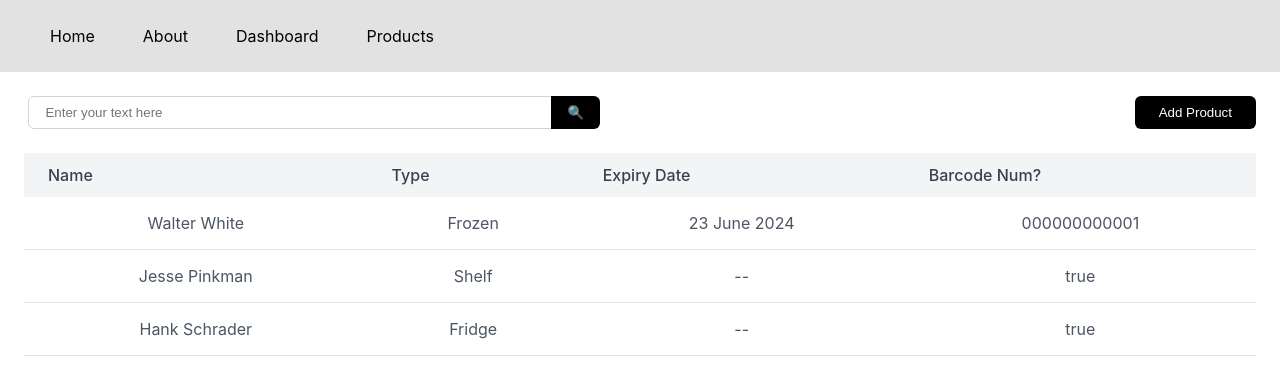
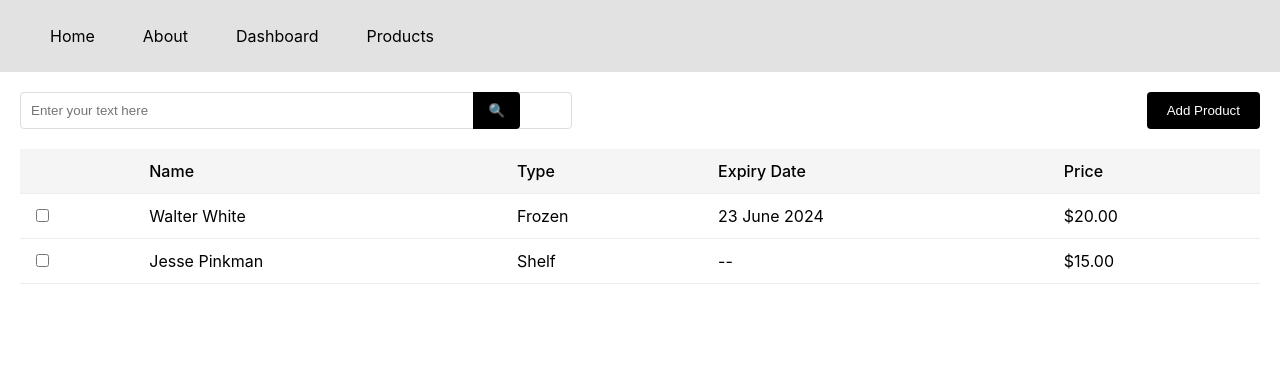
Before and after one commit to x1mmy/LifeCycle, a React (Create React App) app in the folder client/: page / in a window 1280 px wide. Both pictures are taken after a click on the button "Add Product". Shown: the top 378 px of the page. Built offline with nearby package versions, Linux system fonts and the light colour scheme.

Commit message:
started on proper table view

```diff
--- a/client/src/Products.css
+++ b/client/src/Products.css
@@ -1,34 +1,27 @@
-.products-container {
-    min-height: 100vh;
-    background-color: white;
-}
-
-/* Header Styles */
-
-
-/* Main Content Styles */
-.main-content {
-    padding: 1.5rem;
+/* ProductsPage.css */
+.products-page {
+    padding: 20px;
+    position: relative;
 }
 
 .actions-container {
     display: flex;
     justify-content: space-between;
-    margin-bottom: 1.5rem;
+    margin-bottom: 20px;
 }
 
 .search-container {
     position: relative;
     flex: 1;
-    max-width: 36rem;
+    max-width: 500px;
 }
 
 .search-input {
-    width: 87%;
-    padding: 0.5rem 1rem;
-    border: 1px solid #d1d5db;
-    border-radius: 0.375rem;
-    padding-right: 3rem;
+    width: 100%;
+    padding: 10px;
+    padding-right: 40px;
+    border: 1px solid #ddd;
+    border-radius: 4px;
 }
 
 .search-button {
@@ -36,22 +29,22 @@
     right: 0;
     top: 0;
     height: 100%;
-    padding: 0 1rem;
-    background-color: black;
+    padding: 0 15px;
+    background: black;
     color: white;
     border: none;
-    border-radius: 0 0.375rem 0.375rem 0;
+    border-radius: 0 4px 4px 0;
     cursor: pointer;
 }
 
 .add-product-button {
-    margin-left: 1rem;
-    padding: 0.5rem 1.5rem;
-    background-color: black;
+    padding: 10px 20px;
+    background: black;
     color: white;
     border: none;
-    border-radius: 0.375rem;
+    border-radius: 4px;
     cursor: pointer;
+    margin-left: 10px;
 }
 
 /* Table Styles */
@@ -62,37 +55,104 @@
 .products-table {
     width: 100%;
     border-collapse: collapse;
-    background-color: #f9fafb;
+    background: white;
+}
+
+.products-table th,
+.products-table td {
+    padding: 12px;
+    text-align: left;
+    border-bottom: 1px solid #eee;
 }
 
 .products-table th {
-    padding: 0.75rem 1.5rem;
-    text-align: left;
+    background: #f5f5f5;
     font-weight: 500;
-    color: #374151;
-    background-color: #f3f4f6;
 }
 
-.products-table td {
-    padding: 1rem 1.5rem;
-    color: #4b5563;
-    background-color: white;
-    border-bottom: 1px solid #e5e5e5;
+.selected-row {
+    background-color: #f0f7ff;
+}
+
+/* Modal Styles */
+.modal-overlay {
+    position: fixed;
+    top: 0;
+    left: 0;
+    right: 0;
+    bottom: 0;
+    background: rgba(0, 0, 0, 0.5);
+    display: flex;
+    justify-content: center;
+    align-items: center;
+    z-index: 1000;
+}
+
+.modal-content {
+    background: white;
+    padding: 30px;
+    border-radius: 8px;
+    width: 100%;
+    max-width: 500px;
+    box-shadow: 0 2px 10px rgba(0, 0, 0, 0.1);
+}
+
+.modal-content h2 {
+    margin-bottom: 20px;
+    font-size: 24px;
+}
+
+.form-group {
+    margin-bottom: 15px;
+}
+
+.form-group input,
+.form-group select {
+    width: 100%;
+    padding: 10px;
+    border: 1px solid #ddd;
+    border-radius: 4px;
+    font-size: 16px;
+}
+
+.modal-actions {
+    display: flex;
+    justify-content: flex-end;
+    gap: 10px;
+    margin-top: 20px;
+}
+
+.close-button,
+.save-button {
+    padding: 10px 20px;
+    border: none;
+    border-radius: 4px;
+    cursor: pointer;
+    font-weight: 500;
+}
+
+.close-button {
+    background: #f5f5f5;
+    color: #333;
+}
+
+.save-button {
+    background: #007bff;
+    color: white;
 }
 
 /* Responsive Design */
 @media (max-width: 768px) {
-    .header {
-        flex-direction: column;
-        gap: 1rem;
-    }
-
     .actions-container {
         flex-direction: column;
-        gap: 1rem;
     }
 
     .add-product-button {
+        margin-top: 10px;
         margin-left: 0;
     }
+
+    .modal-content {
+        margin: 20px;
+    }
 }
--- a/client/src/Products.js
+++ b/client/src/Products.js
@@ -1,22 +1,132 @@
-// Desc: Product table view component
+// // Desc: Product table view component
+// import React, { useState } from 'react';
+// import './Products.css';
+
+// function Products() {
+//     // Sample product data - replace with actual data
+//     const [products] = useState([
+//         { name: 'Walter White', type: 'Frozen', expiryDate: '23 June 2024', barcodeNum: '000000000001' },
+//         { name: 'Jesse Pinkman', type: 'Shelf', expiryDate: '--', barcodeNum: 'true' },
+//         { name: 'Hank Schrader', type: 'Fridge', expiryDate: '--', barcodeNum: 'true' },
+//         // Add more products as needed
+//     ]);
+
+//     return (
+//         <div className="products-container">
+
+//             {/* Main Content */}
+//             <main className="main-content">
+//                 {/* Search and Add Product */}
+//                 <div className="actions-container">
+//                     <div className="search-container">
+//                         <input
+//                             type="text"
+//                             placeholder="Enter your text here"
+//                             className="search-input"
+//                         />
+//                         <button className="search-button">
+//                             🔍
+//                         </button>
+//                     </div>
+//                     <button className="add-product-button">
+//                         Add Product
+//                     </button>
+//                 </div>
+
+//                 {/* Products Table */}
+//                 <div className="table-container">
+//                     <table className="products-table">
+//                         <thead>
+//                             <tr>
+//                                 <th>Name</th>
+//                                 <th>Type</th>
+//                                 <th>Expiry Date</th>
+//                                 <th>Barcode Num?</th>
+//                             </tr>
+//                         </thead>
+//                         <tbody>
+//                             {products.map((product, index) => (
+//                                 <tr key={index}>
+//                                     <td>{product.name}</td>
+//                                     <td>{product.type}</td>
+//                                     <td>{product.expiryDate}</td>
+//                                     <td>{product.barcodeNum}</td>
+//                                 </tr>
+//                             ))}
+//                         </tbody>
+//                     </table>
+//                 </div>
+//             </main>
+//         </div>
+//     );
+// }
+
+// export default Products;
+// // Desc: Product table view component
+// ProductsPage.jsx
+// ProductsPage.jsx
 import React, { useState } from 'react';
 import './Products.css';
 
 function Products() {
-    // Sample product data - replace with your actual data
-    const [products] = useState([
-        { name: 'Walter White', type: 'Frozen', expiryDate: '23 June 2024', barcodeNum: '000000000001' },
-        { name: 'Jesse Pinkman', type: 'Shelf', expiryDate: '--', barcodeNum: 'true' },
-        { name: 'Hank Schrader', type: 'Fridge', expiryDate: '--', barcodeNum: 'true' },
-        // Add more products as needed
+    // State for controlling the Add Product modal
+    const [isModalOpen, setIsModalOpen] = useState(false);
+
+    // State for managing selected rows in the table using a Set for efficient lookups
+    const [selectedRows, setSelectedRows] = useState(new Set());
+
+    // State for managing form input data
+    const [formData, setFormData] = useState({
+        name: '',
+        expiryDate: '',
+        price: '',
+        type: '',
+    });
+
+    // Initial products data - can be replaced with API data
+    const [products, setProducts] = useState([
+        { id: 1, name: 'Walter White', type: 'Frozen', expiryDate: '23 June 2024', price: '20.00' },
+        { id: 2, name: 'Jesse Pinkman', type: 'Shelf', expiryDate: '--', price: '15.00' },
     ]);
 
+    // Handler for checkbox selection in table rows
+    const handleCheckboxChange = (productId) => {
+        const newSelected = new Set(selectedRows);
+        if (newSelected.has(productId)) {
+            newSelected.delete(productId); // Deselect if already selected
+        } else {
+            newSelected.add(productId); // Select if not selected
+        }
+        setSelectedRows(newSelected);
+    };
+
+    // Handler for form input changes
+    const handleInputChange = (e) => {
+        const { name, value } = e.target;
+        setFormData(prev => ({
+            ...prev,
+            [name]: value
+        }));
+    };
+
+    // Handler for form submission
+    const handleSubmit = (e) => {
+        e.preventDefault();
+        // Create new product with unique ID
+        const newProduct = {
+            id: products.length + 1,
+            ...formData
+        };
+        // Add new product to list
+        setProducts([...products, newProduct]);
+        // Close modal and reset form
+        setIsModalOpen(false);
+        setFormData({ name: '', expiryDate: '', price: '', type: '' });
+    };
+
     return (
-        <div className="products-container">
-
-            {/* Main Content */}
-            <main className="main-content">
-                {/* Search and Add Product */}
+        <div className="products-page">
+            {/* Search Bar and Add Product Button Section */}
             <div className="actions-container">
                 <div className="search-container">
                     <input
@@ -28,35 +138,121 @@ function Products() {
                         🔍
                     </button>
                 </div>
-                    <button className="add-product-button">
+                <button
+                    className="add-product-button"
+                    onClick={() => setIsModalOpen(true)}
+                >
                     Add Product
                 </button>
             </div>
 
-                {/* Products Table */}
+            {/* Products Table Section */}
             <div className="table-container">
                 <table className="products-table">
                     <thead>
                         <tr>
+                            <th></th> {/* Checkbox column */}
                             <th>Name</th>
                             <th>Type</th>
                             <th>Expiry Date</th>
-                                <th>Barcode Num?</th>
+                            <th>Price</th>
                         </tr>
                     </thead>
                     <tbody>
-                            {products.map((product, index) => (
-                                <tr key={index}>
+                        {/* Map through products to create table rows */}
+                        {products.map((product) => (
+                            <tr
+                                key={product.id}
+                                className={selectedRows.has(product.id) ? 'selected-row' : ''}
+                            >
+                                <td>
+                                    <input
+                                        type="checkbox"
+                                        checked={selectedRows.has(product.id)}
+                                        onChange={() => handleCheckboxChange(product.id)}
+                                    />
+                                </td>
                                 <td>{product.name}</td>
                                 <td>{product.type}</td>
                                 <td>{product.expiryDate}</td>
-                                    <td>{product.barcodeNum}</td>
+                                <td>${product.price}</td>
                             </tr>
                         ))}
                     </tbody>
                 </table>
             </div>
-            </main>
+
+            {/* Modal Form for Adding Products */}
+            {isModalOpen && (
+                <div className="modal-overlay">
+                    <div className="modal-content">
+                        <h2>Add Product</h2>
+                        <form onSubmit={handleSubmit}>
+                            {/* Product Name Input */}
+                            <div className="form-group">
+                                <input
+                                    type="text"
+                                    name="name"
+                                    placeholder="Product Name"
+                                    value={formData.name}
+                                    onChange={handleInputChange}
+                                    required
+                                />
+                            </div>
+                            {/* Expiry Date Input */}
+                            <div className="form-group">
+                                <p>Expiry Date</p>
+                                <input
+                                    type="date"
+                                    name="expiryDate"
+                                    placeholder="Expiry Date"
+                                    value={formData.expiryDate}
+                                    onChange={handleInputChange}
+                                    required
+                                />
+                            </div>
+                            {/* Price Input */}
+                            <div className="form-group">
+                                <input
+                                    type="number"
+                                    name="price"
+                                    placeholder="Price"
+                                    value={formData.price}
+                                    onChange={handleInputChange}
+                                    required
+                                />
+                            </div>
+                            {/* Product Type Dropdown */}
+                            <div className="form-group">
+                                <select
+                                    name="type"
+                                    value={formData.type}
+                                    onChange={handleInputChange}
+                                    required
+                                >
+                                    <option value="">Select Type</option>
+                                    <option value="Frozen">Frozen</option>
+                                    <option value="Shelf">Shelf</option>
+                                    <option value="Fridge">Fridge</option>
+                                </select>
+                            </div>
+                            {/* Modal Action Buttons */}
+                            <div className="modal-actions">
+                                <button
+                                    type="button"
+                                    className="close-button"
+                                    onClick={() => setIsModalOpen(false)}
+                                >
+                                    CLOSE
+                                </button>
+                                <button type="submit" className="save-button">
+                                    SAVE
+                                </button>
+                            </div>
+                        </form>
+                    </div>
+                </div>
+            )}
         </div>
     );
 }
```
Lines whose indentation alone changed are shown as unchanged.
